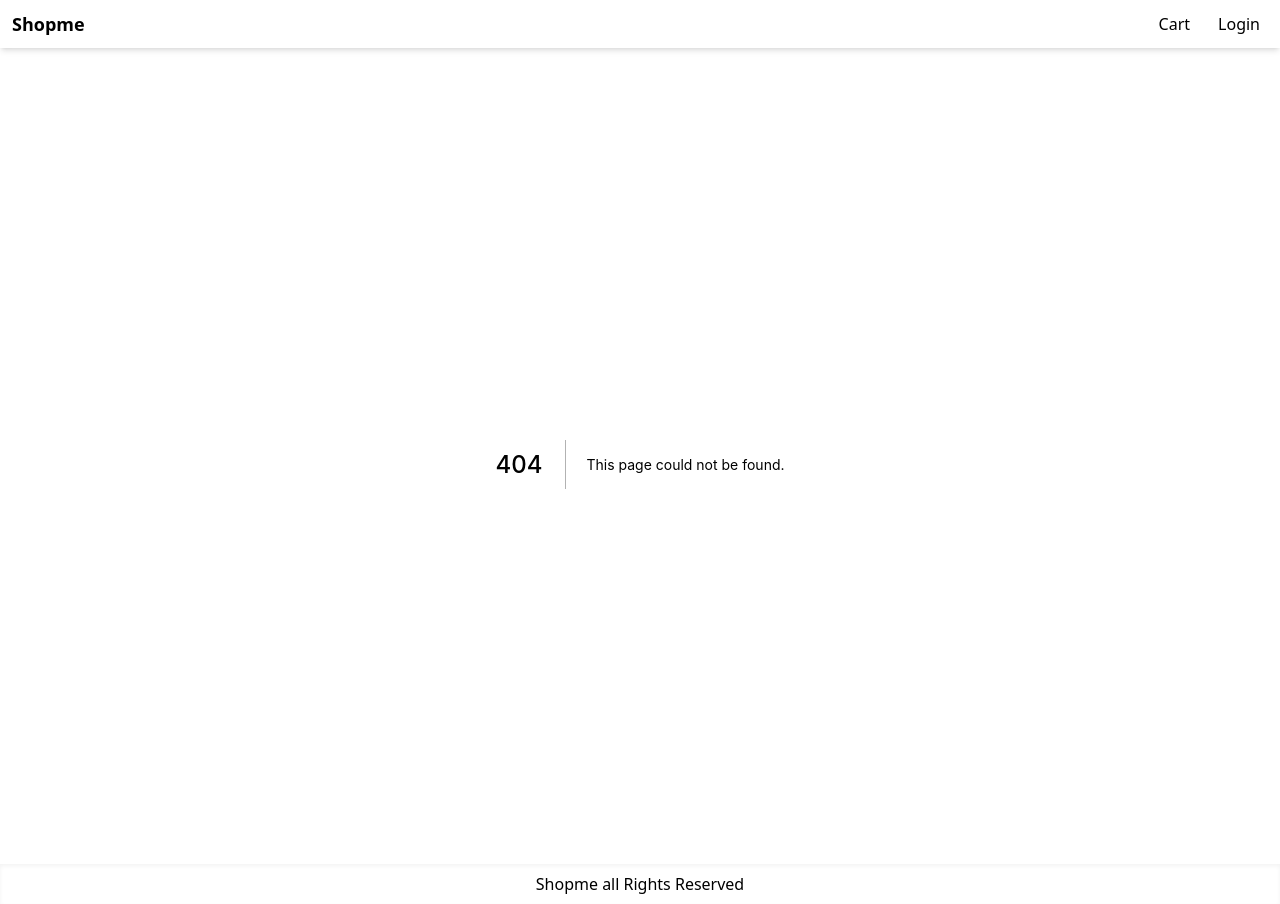
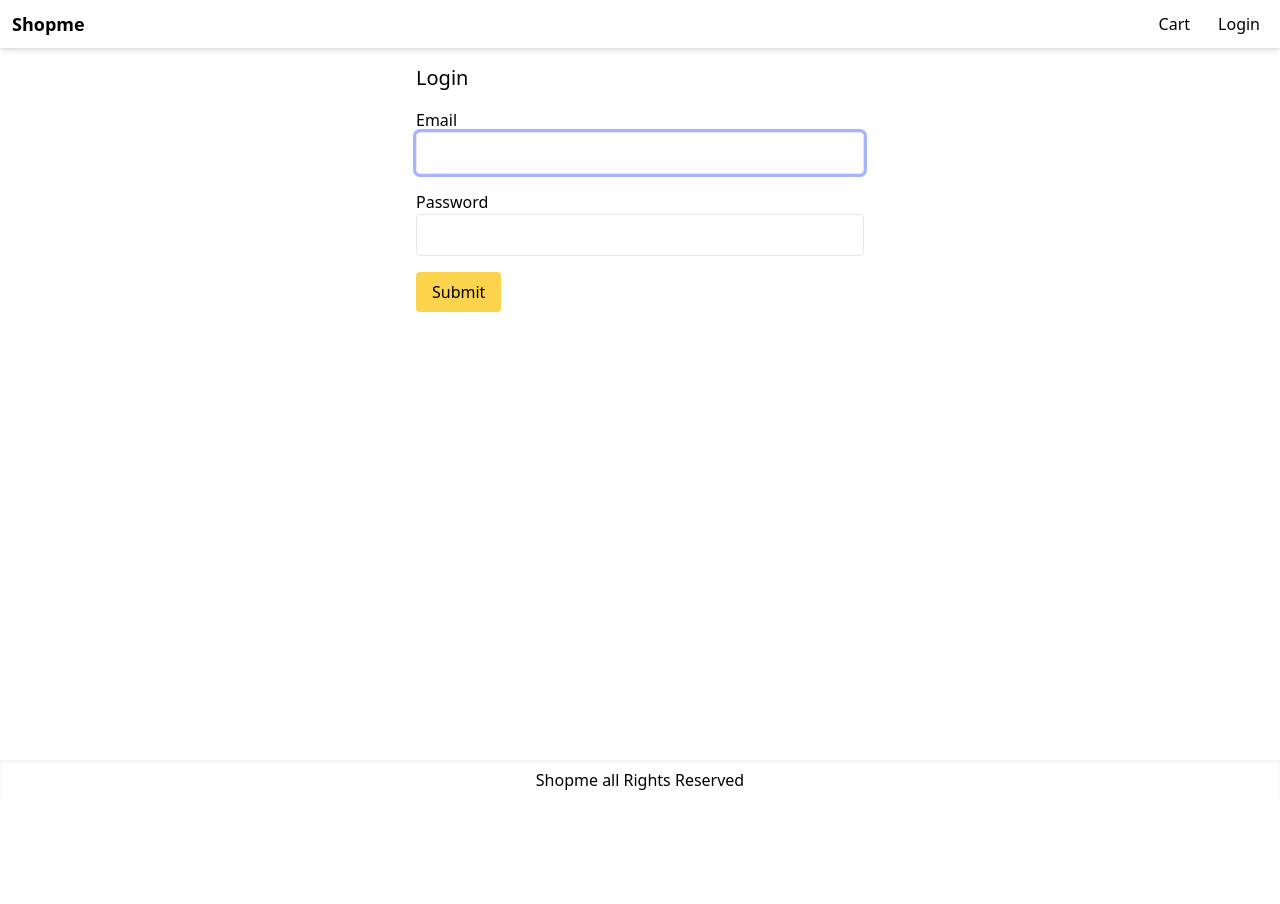
Before and after one commit to sayan99614/shopme, a Next.js app: page /login in a window 1280 px wide. Before the commit this address had no page. After the commit the page ends 800 px from the top, so only its background shows below. Built offline with nearby package versions, Linux system fonts and the light colour scheme.

Commit message:
added login page and validation

```diff
--- a/components/Layout.js
+++ b/components/Layout.js
@@ -29,7 +29,7 @@ function Layout({ children }) {
                 )}
               </a>
             </Link>
-            <Link href="/Login">
+            <Link href="/login">
               <a className="p-2">Login</a>
             </Link>
           </div>
--- a/package.json
+++ b/package.json
@@ -12,7 +12,8 @@
     "js-cookie": "^3.0.1",
     "next": "12.2.5",
     "react": "18.2.0",
-    "react-dom": "18.2.0"
+    "react-dom": "18.2.0",
+    "react-hook-form": "^7.34.2"
   },
   "devDependencies": {
     "autoprefixer": "^10.4.8",
--- a/pages/cart.js
+++ b/pages/cart.js
@@ -3,8 +3,10 @@ import Link from "next/link";
 import { useContext } from "react";
 import { Store } from "../utils/Srore";
 import dynamic from "next/dynamic";
+import { useRouter } from "next/router";
 function CartPage() {
   const { state, dispatch } = useContext(Store);
+  const router = useRouter();
   const cartItems = state.cart.cartItems;
   const handleRemoveCart = (item) => {
     dispatch({ type: "REMOVE_FROM_CART", payload: item });
@@ -82,7 +84,12 @@ function CartPage() {
                 </div>
               </li>
               <li>
-                <button className="primary-button w-full">Checkout</button>
+                <button
+                  className="primary-button w-full"
+                  onClick={() => router.push("login?redirect=/shipping")}
+                >
+                  Checkout
+                </button>
               </li>
             </ul>
           </div>
--- /dev/null
+++ b/pages/login.js
@@ -0,0 +1,55 @@
+import { useForm } from "react-hook-form";
+
+export default function LoginPage() {
+  const {
+    handleSubmit,
+    register,
+    formState: { errors },
+  } = useForm();
+
+  const submitHandler = ({ email, password }) => {};
+
+  return (
+    <form className="mx-auto max-w-md" onSubmit={handleSubmit(submitHandler)}>
+      <h1 className="text-xl mb-4">Login</h1>
+      <div className="mb-4">
+        <label htmlFor="email">Email</label>
+        <input
+          {...register("email", {
+            required: "please enter your email",
+            pattern: {
+              value: /^[\w-\.]+@([\w-]+\.)+[\w-]{2,4}$/g,
+              message: "please enter a valid email",
+            },
+          })}
+          type="text"
+          id="email"
+          className="w-full"
+          autoFocus
+        />
+        {errors.email && (
+          <div className="text-red-500">{errors.email.message}</div>
+        )}
+      </div>
+      <div className="mb-4">
+        <label htmlFor="password">Password</label>
+        <input
+          {...register("password", {
+            required: "password is required",
+            minLength: {
+              value: 5,
+              message: "password is greter than 5 characters",
+            },
+          })}
+          type="password"
+          id="password"
+          className="w-full"
+        />
+        {errors.password && (
+          <div className="text-red-500">{errors.password.message}</div>
+        )}
+      </div>
+      <button className="primary-button">Submit</button>
+    </form>
+  );
+}
--- a/styles/globals.css
+++ b/styles/globals.css
@@ -10,3 +10,7 @@
 .primary-button{
   @apply rounded bg-amber-300 py-2 px-4 hover:bg-amber-400 active:bg-amber-400;
 }
+
+input,textarea,select{
+  @apply rounded border p-2 outline-none ring-indigo-300 focus:ring;
+}
```
Also changed, not shown: 1 other file (tests, documents, lock files or other folders).
